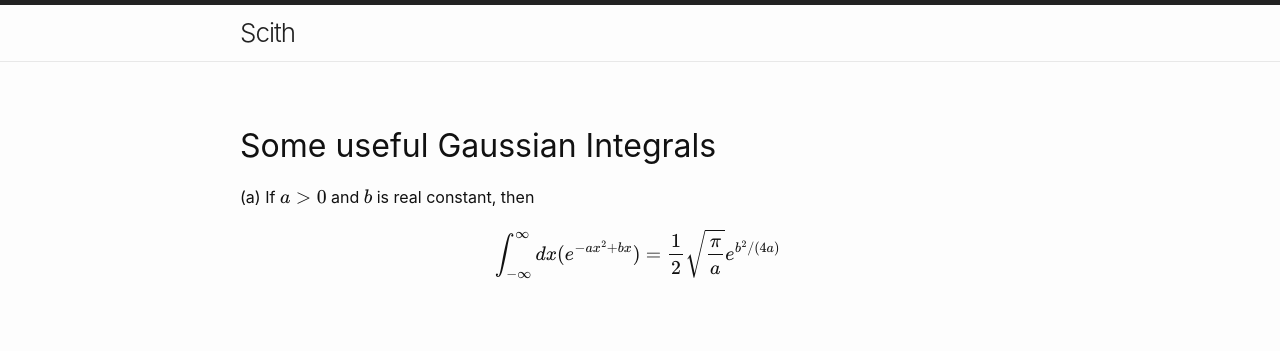
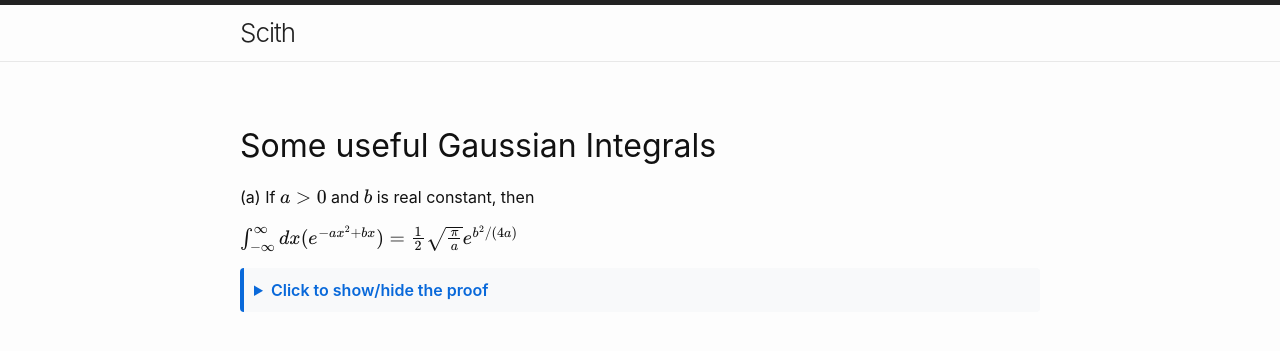
Before and after one commit to yashmrsawant/yashmrsawant.github.io, a Jekyll site: the page built from _posts/2026-04-01-some-integral-theorems.md, in a window 1280 px wide. Shown: the top 351 px of the page. Built offline with Jekyll 4.4.1, drawn with Linux system fonts in a browser that asks for light colours.

Commit message:
Auto-commit: Update blog 2026-04-01 15:13:36

```diff
--- a/_posts/2026-04-01-some-integral-theorems.md
+++ b/_posts/2026-04-01-some-integral-theorems.md
@@ -9,3 +9,35 @@
 (a) If $$a > 0$$ and $$b$$ is real constant, then
 
 $$\int_{-\infty}^{\infty} dx (e^{-ax^2+bx})=\frac{1}{2}\sqrt{\frac{\pi}{a}}e^{b^2/(4a)}\text{ }$$
+<details style="cursor: pointer; padding: 10px; background-color: #f8f9fa; border-left: 4px solid #0969da; border-radius: 4px; margin-top: 15px;">
+  <summary style="font-weight: 600; color: #0969da;">Click to show/hide the proof</summary>
+
+  <br>
+
+  **Proof:**
+
+  First, we complete the square in the exponent:
+
+  $$
+  -ax^2 + bx = -a\left(x^2 - \frac{b}{a}x\right) = -a\left(x - \frac{b}{2a}\right)^2 + \frac{b^2}{4a}
+  $$
+
+  Substitute this back into the integral:
+
+  $$
+  \int_{-\infty}^{\infty} e^{-a(x - \frac{b}{2a})^2 + \frac{b^2}{4a}} dx = e^{b^2/(4a)} \int_{-\infty}^{\infty} e^{-a(x - \frac{b}{2a})^2} dx
+  $$
+
+  Now, perform a substitution let $u = x - \frac{b}{2a}$, so $du = dx$. The limits of integration remain $-\infty$ to $\infty$:
+
+  $$
+  e^{b^2/(4a)} \int_{-\infty}^{\infty} e^{-au^2} du
+  $$
+
+  We know the standard Gaussian integral evaluates to $\sqrt{\frac{\pi}{a}}$. Thus:
+
+  $$
+  e^{b^2/(4a)} \sqrt{\frac{\pi}{a}}
+  $$
+
+</details>
```
